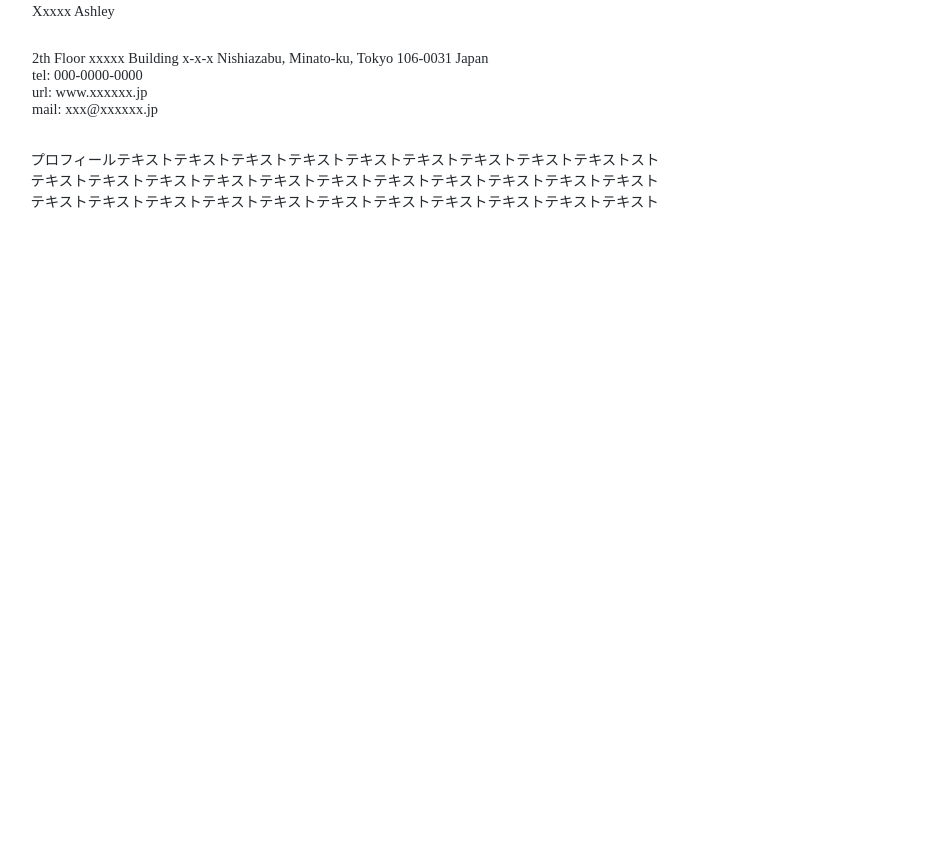
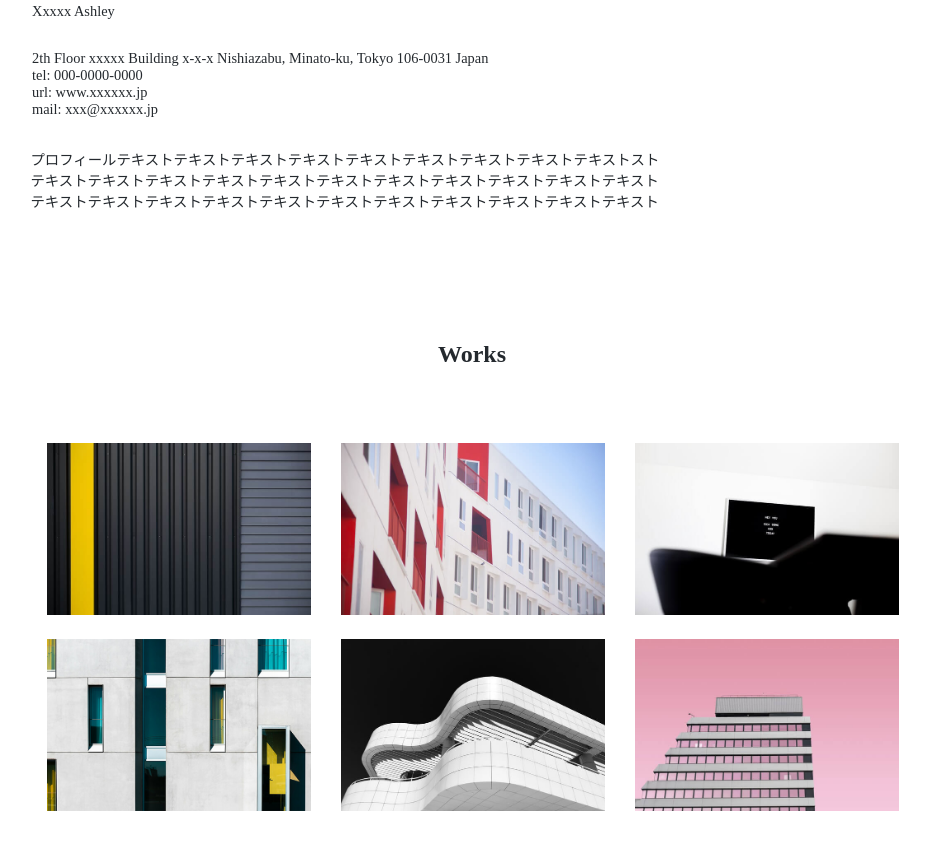
Before and after one commit to nagao-cs/CloneCoding, a plain HTML site: page portfolio/index.html in a window 1280 px wide. Shown: the part 871-1720 px from the top of the page, without its empty margins (168-1098 px from the left). Before the commit the page ends 1212 px from the top, so only its background shows below. Drawn offline with Linux system fonts and the light colour scheme.

Commit message:
section works

```diff
--- a/portfolio/css/style.css
+++ b/portfolio/css/style.css
@@ -106,3 +106,19 @@ header {
     text-align: justify;
     padding-left: 4%;
 }
+/* about終わり */
+
+/* works始まり */
+#works ul {
+    display: flex;
+    flex-wrap: wrap;
+}
+
+#works ul li {
+    margin: 10px 15px 10px 15px;
+}
+
+#works ul li img {
+    width: 264px;
+    height: 172px;
+}
--- a/portfolio/index.html
+++ b/portfolio/index.html
@@ -53,5 +53,16 @@
             </p>
         </section>
 
+        <section id="works" class="wrapper">
+            <h2 class="section-title">Works</h2>
+            <ul>
+                <li><img src="./img/works1.jpg" alt="work1"></li>
+                <li><img src="./img/works2.jpg" alt="work2"></li>
+                <li><img src="./img/works3.jpg" alt="work3"></li>
+                <li><img src="./img/works4.jpg" alt="work4"></li>
+                <li><img src="./img/works5.jpg" alt="work5"></li>
+                <li><img src="./img/works6.jpg" alt="work6"></li>
+            </ul>
+        </section>
     </body>
 </html>
```
